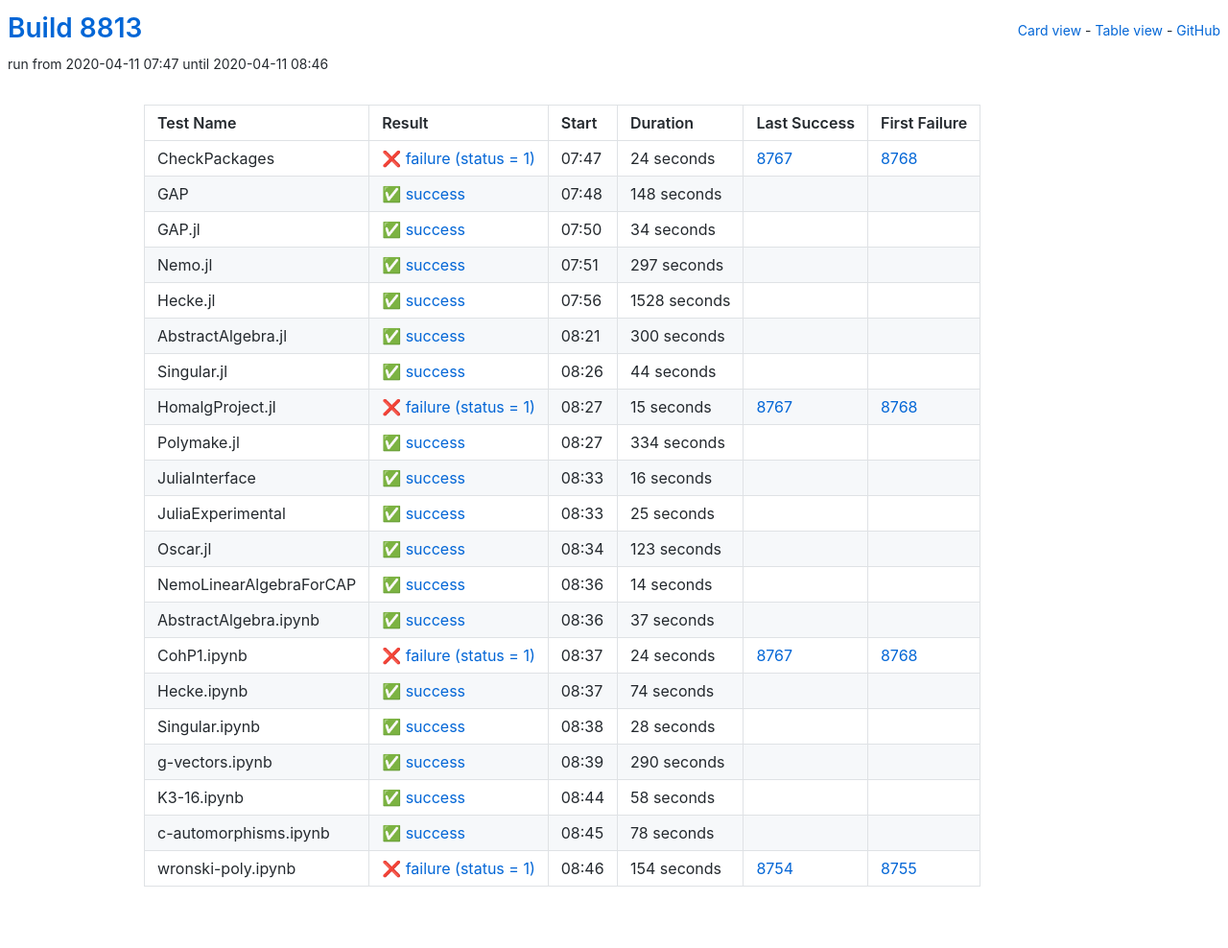
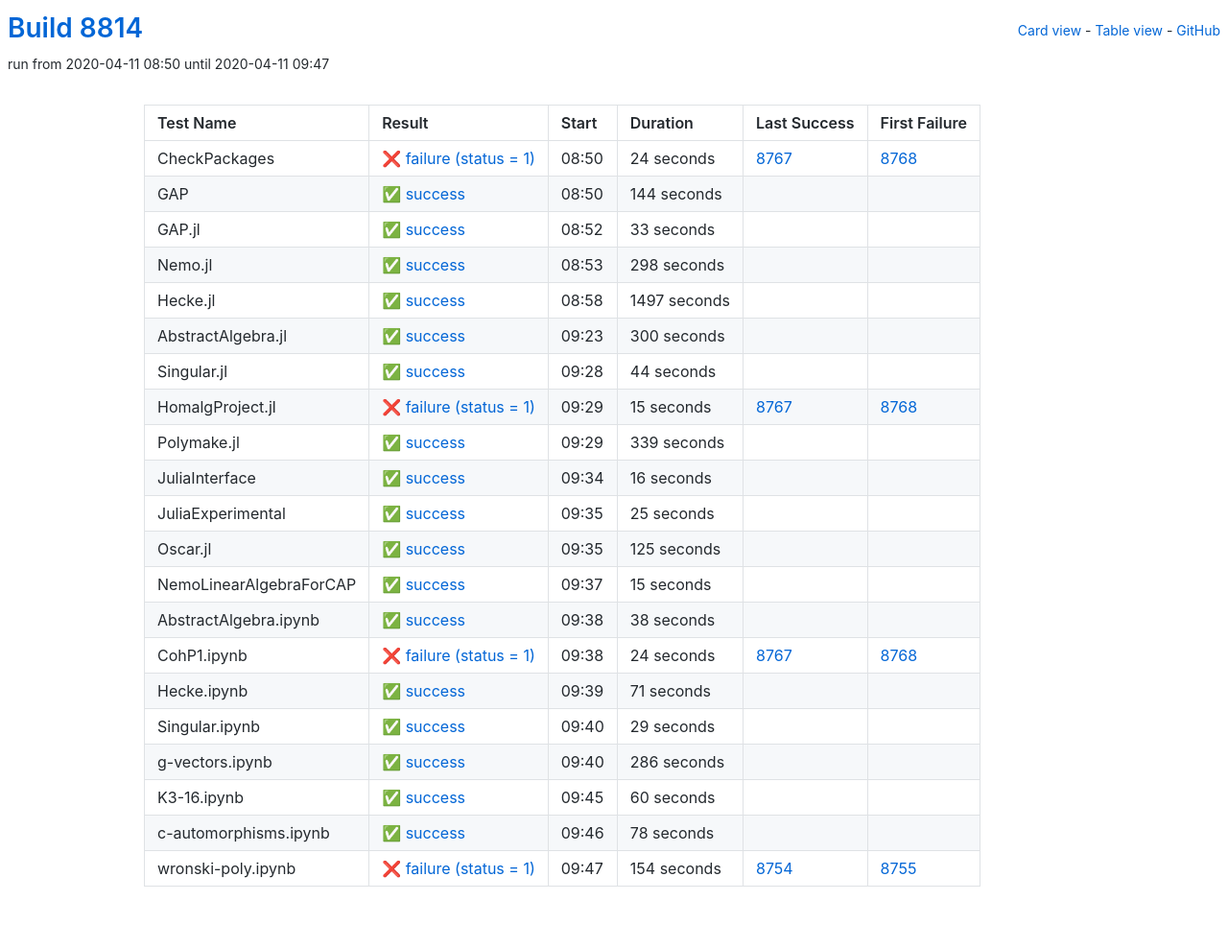
Before and after one commit to oscar-system/oscar-ci-status, a Jekyll site: the page built from table.html, in a window 1280 px wide. Shown: the whole page at 96% size. Built offline with Jekyll 4.4.1, drawn with Linux system fonts in a browser that asks for light colours.

Commit message:
Build 8814

```diff
--- a/_data/ci.yml
+++ b/_data/ci.yml
@@ -1,5 +1,5 @@
-build: 8813
-build_url: https://oscarci.mathematik.uni-kl.de/job/oscar/8813/
+build: 8814
+build_url: https://oscarci.mathematik.uni-kl.de/job/oscar/8814/
 job: oscar
 tests:
 - duration: 24
@@ -8,53 +8,53 @@ tests:
   first_failure_url: https://oscarci.mathematik.uni-kl.de/job/oscar/8768/
   last_success: 8767
   last_success_url: https://oscarci.mathematik.uni-kl.de/job/oscar/8767/
-  log: https://oscarci.mathematik.uni-kl.de/job/oscar/8813/artifact/logs/build-8813/CheckPackages.log
+  log: https://oscarci.mathematik.uni-kl.de/job/oscar/8814/artifact/logs/build-8814/CheckPackages.log
   name: CheckPackages
-  start: 2020-04-11 07:47
+  start: 2020-04-11 08:50
   status: failure
   success: false
-- duration: 148
+- duration: 144
   exitcode: 0
   first_failure: false
   first_failure_url: null
   last_success: false
   last_success_url: null
-  log: https://oscarci.mathematik.uni-kl.de/job/oscar/8813/artifact/logs/build-8813/GAP.log
+  log: https://oscarci.mathematik.uni-kl.de/job/oscar/8814/artifact/logs/build-8814/GAP.log
   name: GAP
-  start: 2020-04-11 07:48
+  start: 2020-04-11 08:50
   status: success
   success: true
-- duration: 34
+- duration: 33
   exitcode: 0
   first_failure: false
   first_failure_url: null
   last_success: false
   last_success_url: null
-  log: https://oscarci.mathematik.uni-kl.de/job/oscar/8813/artifact/logs/build-8813/GAP.jl.log
+  log: https://oscarci.mathematik.uni-kl.de/job/oscar/8814/artifact/logs/build-8814/GAP.jl.log
   name: GAP.jl
-  start: 2020-04-11 07:50
+  start: 2020-04-11 08:52
   status: success
   success: true
-- duration: 297
+- duration: 298
   exitcode: 0
   first_failure: false
   first_failure_url: null
   last_success: false
   last_success_url: null
-  log: https://oscarci.mathematik.uni-kl.de/job/oscar/8813/artifact/logs/build-8813/Nemo.jl.log
+  log: https://oscarci.mathematik.uni-kl.de/job/oscar/8814/artifact/logs/build-8814/Nemo.jl.log
   name: Nemo.jl
-  start: 2020-04-11 07:51
+  start: 2020-04-11 08:53
   status: success
   success: true
-- duration: 1528
+- duration: 1497
   exitcode: 0
   first_failure: false
   first_failure_url: null
   last_success: false
   last_success_url: null
-  log: https://oscarci.mathematik.uni-kl.de/job/oscar/8813/artifact/logs/build-8813/Hecke.jl.log
+  log: https://oscarci.mathematik.uni-kl.de/job/oscar/8814/artifact/logs/build-8814/Hecke.jl.log
   name: Hecke.jl
-  start: 2020-04-11 07:56
+  start: 2020-04-11 08:58
   status: success
   success: true
 - duration: 300
@@ -63,9 +63,9 @@ tests:
   first_failure_url: null
   last_success: false
   last_success_url: null
-  log: https://oscarci.mathematik.uni-kl.de/job/oscar/8813/artifact/logs/build-8813/AbstractAlgebra.jl.log
+  log: https://oscarci.mathematik.uni-kl.de/job/oscar/8814/artifact/logs/build-8814/AbstractAlgebra.jl.log
   name: AbstractAlgebra.jl
-  start: 2020-04-11 08:21
+  start: 2020-04-11 09:23
   status: success
   success: true
 - duration: 44
@@ -74,9 +74,9 @@ tests:
   first_failure_url: null
   last_success: false
   last_success_url: null
-  log: https://oscarci.mathematik.uni-kl.de/job/oscar/8813/artifact/logs/build-8813/Singular.jl.log
+  log: https://oscarci.mathematik.uni-kl.de/job/oscar/8814/artifact/logs/build-8814/Singular.jl.log
   name: Singular.jl
-  start: 2020-04-11 08:26
+  start: 2020-04-11 09:28
   status: success
   success: true
 - duration: 15
@@ -85,20 +85,20 @@ tests:
   first_failure_url: https://oscarci.mathematik.uni-kl.de/job/oscar/8768/
   last_success: 8767
   last_success_url: https://oscarci.mathematik.uni-kl.de/job/oscar/8767/
-  log: https://oscarci.mathematik.uni-kl.de/job/oscar/8813/artifact/logs/build-8813/HomalgProject.jl.log
+  log: https://oscarci.mathematik.uni-kl.de/job/oscar/8814/artifact/logs/build-8814/HomalgProject.jl.log
   name: HomalgProject.jl
-  start: 2020-04-11 08:27
+  start: 2020-04-11 09:29
   status: failure
   success: false
-- duration: 334
+- duration: 339
   exitcode: 0
   first_failure: false
   first_failure_url: null
   last_success: false
   last_success_url: null
-  log: https://oscarci.mathematik.uni-kl.de/job/oscar/8813/artifact/logs/build-8813/Polymake.jl.log
+  log: https://oscarci.mathematik.uni-kl.de/job/oscar/8814/artifact/logs/build-8814/Polymake.jl.log
   name: Polymake.jl
-  start: 2020-04-11 08:27
+  start: 2020-04-11 09:29
   status: success
   success: true
 - duration: 16
@@ -107,9 +107,9 @@ tests:
   first_failure_url: null
   last_success: false
   last_success_url: null
-  log: https://oscarci.mathematik.uni-kl.de/job/oscar/8813/artifact/logs/build-8813/JuliaInterface.log
+  log: https://oscarci.mathematik.uni-kl.de/job/oscar/8814/artifact/logs/build-8814/JuliaInterface.log
   name: JuliaInterface
-  start: 2020-04-11 08:33
+  start: 2020-04-11 09:34
   status: success
   success: true
 - duration: 25
@@ -118,42 +118,42 @@ tests:
   first_failure_url: null
   last_success: false
   last_success_url: null
-  log: https://oscarci.mathematik.uni-kl.de/job/oscar/8813/artifact/logs/build-8813/JuliaExperimental.log
+  log: https://oscarci.mathematik.uni-kl.de/job/oscar/8814/artifact/logs/build-8814/JuliaExperimental.log
   name: JuliaExperimental
-  start: 2020-04-11 08:33
+  start: 2020-04-11 09:35
   status: success
   success: true
-- duration: 123
+- duration: 125
   exitcode: 0
   first_failure: false
   first_failure_url: null
   last_success: false
   last_success_url: null
-  log: https://oscarci.mathematik.uni-kl.de/job/oscar/8813/artifact/logs/build-8813/Oscar.jl.log
+  log: https://oscarci.mathematik.uni-kl.de/job/oscar/8814/artifact/logs/build-8814/Oscar.jl.log
   name: Oscar.jl
-  start: 2020-04-11 08:34
+  start: 2020-04-11 09:35
   status: success
   success: true
-- duration: 14
+- duration: 15
   exitcode: 0
   first_failure: false
   first_failure_url: null
   last_success: false
   last_success_url: null
-  log: https://oscarci.mathematik.uni-kl.de/job/oscar/8813/artifact/logs/build-8813/NemoLinearAlgebraForCAP.log
+  log: https://oscarci.mathematik.uni-kl.de/job/oscar/8814/artifact/logs/build-8814/NemoLinearAlgebraForCAP.log
   name: NemoLinearAlgebraForCAP
-  start: 2020-04-11 08:36
+  start: 2020-04-11 09:37
   status: success
   success: true
-- duration: 37
+- duration: 38
   exitcode: 0
   first_failure: false
   first_failure_url: null
   last_success: false
   last_success_url: null
-  log: https://oscarci.mathematik.uni-kl.de/job/oscar/8813/artifact/logs/build-8813/AbstractAlgebra.ipynb.log
+  log: https://oscarci.mathematik.uni-kl.de/job/oscar/8814/artifact/logs/build-8814/AbstractAlgebra.ipynb.log
   name: AbstractAlgebra.ipynb
-  start: 2020-04-11 08:36
+  start: 2020-04-11 09:38
   status: success
   success: true
 - duration: 24
@@ -162,53 +162,53 @@ tests:
   first_failure_url: https://oscarci.mathematik.uni-kl.de/job/oscar/8768/
   last_success: 8767
   last_success_url: https://oscarci.mathematik.uni-kl.de/job/oscar/8767/
-  log: https://oscarci.mathematik.uni-kl.de/job/oscar/8813/artifact/logs/build-8813/CohP1.ipynb.log
+  log: https://oscarci.mathematik.uni-kl.de/job/oscar/8814/artifact/logs/build-8814/CohP1.ipynb.log
   name: CohP1.ipynb
-  start: 2020-04-11 08:37
+  start: 2020-04-11 09:38
   status: failure
   success: false
-- duration: 74
+- duration: 71
   exitcode: 0
   first_failure: false
   first_failure_url: null
   last_success: false
   last_success_url: null
-  log: https://oscarci.mathematik.uni-kl.de/job/oscar/8813/artifact/logs/build-8813/Hecke.ipynb.log
+  log: https://oscarci.mathematik.uni-kl.de/job/oscar/8814/artifact/logs/build-8814/Hecke.ipynb.log
   name: Hecke.ipynb
-  start: 2020-04-11 08:37
+  start: 2020-04-11 09:39
   status: success
   success: true
-- duration: 28
+- duration: 29
   exitcode: 0
   first_failure: false
   first_failure_url: null
   last_success: false
   last_success_url: null
-  log: https://oscarci.mathematik.uni-kl.de/job/oscar/8813/artifact/logs/build-8813/Singular.ipynb.log
+  log: https://oscarci.mathematik.uni-kl.de/job/oscar/8814/artifact/logs/build-8814/Singular.ipynb.log
   name: Singular.ipynb
-  start: 2020-04-11 08:38
+  start: 2020-04-11 09:40
   status: success
   success: true
-- duration: 290
+- duration: 286
   exitcode: 0
   first_failure: false
   first_failure_url: null
   last_success: false
   last_success_url: null
-  log: https://oscarci.mathematik.uni-kl.de/job/oscar/8813/artifact/logs/build-8813/g-vectors.ipynb.log
+  log: https://oscarci.mathematik.uni-kl.de/job/oscar/8814/artifact/logs/build-8814/g-vectors.ipynb.log
   name: g-vectors.ipynb
-  start: 2020-04-11 08:39
+  start: 2020-04-11 09:40
   status: success
   success: true
-- duration: 58
+- duration: 60
   exitcode: 0
   first_failure: false
   first_failure_url: null
   last_success: false
   last_success_url: null
-  log: https://oscarci.mathematik.uni-kl.de/job/oscar/8813/artifact/logs/build-8813/K3-16.ipynb.log
+  log: https://oscarci.mathematik.uni-kl.de/job/oscar/8814/artifact/logs/build-8814/K3-16.ipynb.log
   name: K3-16.ipynb
-  start: 2020-04-11 08:44
+  start: 2020-04-11 09:45
   status: success
   success: true
 - duration: 78
@@ -217,9 +217,9 @@ tests:
   first_failure_url: null
   last_success: false
   last_success_url: null
-  log: https://oscarci.mathematik.uni-kl.de/job/oscar/8813/artifact/logs/build-8813/c-automorphisms.ipynb.log
+  log: https://oscarci.mathematik.uni-kl.de/job/oscar/8814/artifact/logs/build-8814/c-automorphisms.ipynb.log
   name: c-automorphisms.ipynb
-  start: 2020-04-11 08:45
+  start: 2020-04-11 09:46
   status: success
   success: true
 - duration: 154
@@ -228,8 +228,8 @@ tests:
   first_failure_url: https://oscarci.mathematik.uni-kl.de/job/oscar/8755/
   last_success: 8754
   last_success_url: https://oscarci.mathematik.uni-kl.de/job/oscar/8754/
-  log: https://oscarci.mathematik.uni-kl.de/job/oscar/8813/artifact/logs/build-8813/wronski-poly.ipynb.log
+  log: https://oscarci.mathematik.uni-kl.de/job/oscar/8814/artifact/logs/build-8814/wronski-poly.ipynb.log
   name: wronski-poly.ipynb
-  start: 2020-04-11 08:46
+  start: 2020-04-11 09:47
   status: failure
   success: false
```
Also changed, not shown: README.md.
